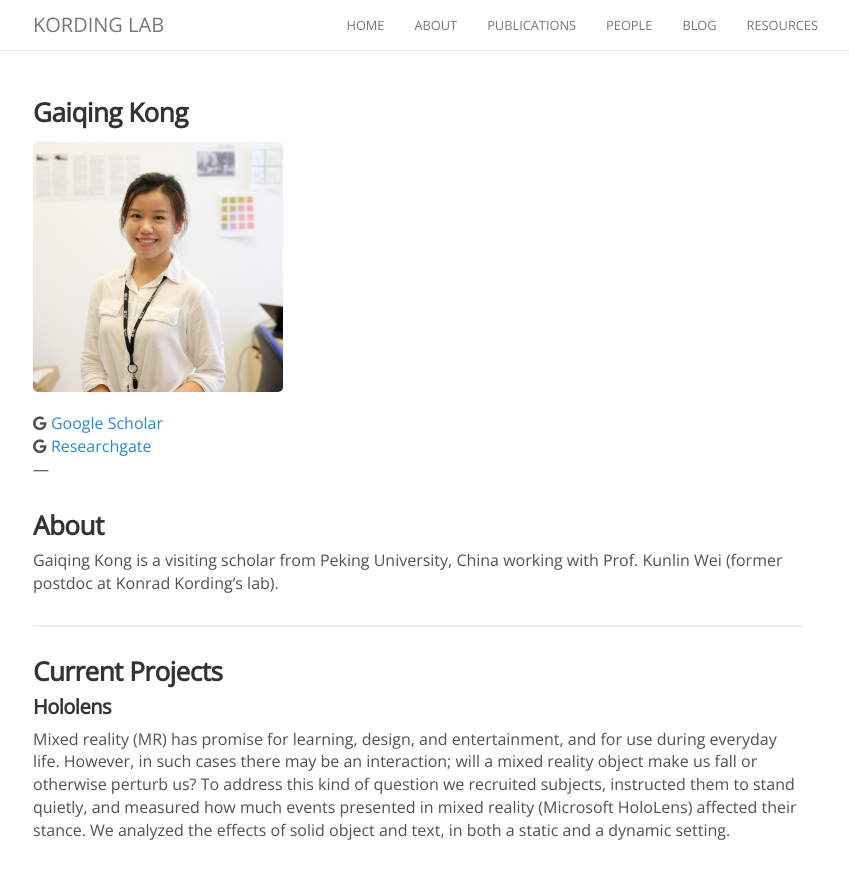
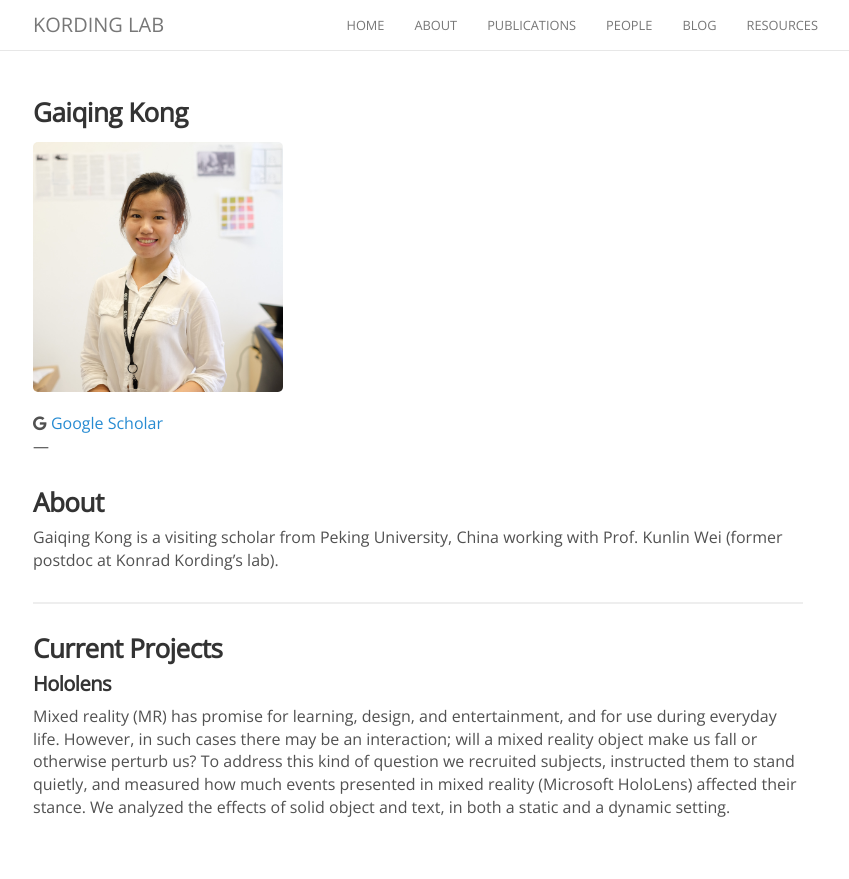
Before and after one commit to KordingLab/KordingLab.github.io, a Jekyll site: the page built from _people/gaiqing_kong.md, in a window 1280 px wide. Shown: the top 879 px of the page, without its empty margins (222-1071 px from the left). Built offline with Jekyll 4.4.1, drawn with Linux system fonts in a browser that asks for light colours; nearby versions of some CDN libraries; comment, search, counter and statistics services are not loaded.

Commit message:
Update gaiqing_kong.md

```diff
--- a/_people/gaiqing_kong.md
+++ b/_people/gaiqing_kong.md
@@ -7,7 +7,6 @@ joined: 2016
 
 <img width="250" src="{{site.baseurl}}/images/people/{{page.avatar}}" data-action="zoom">
 <i class="fa fa-google"></i> [Google Scholar](https://scholar.google.com/citations?user=fndBKQoAAAAJ&hl=zh-CN)<br>
-<i class="fa fa-google"></i> [Researchgate](https://www.researchgate.net/profile/Gaiqing_Kong)<br>
 ---
 
 ### About
```
